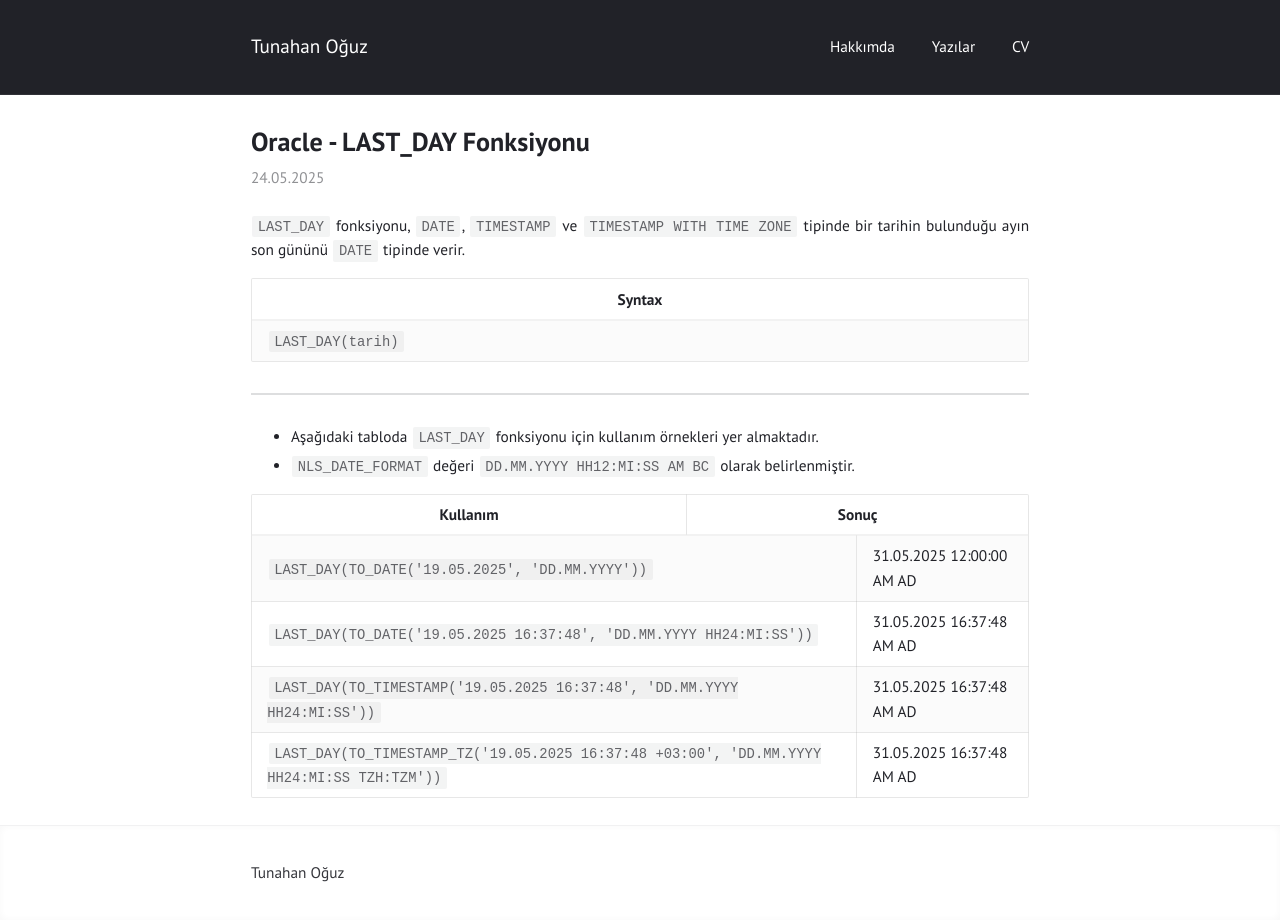
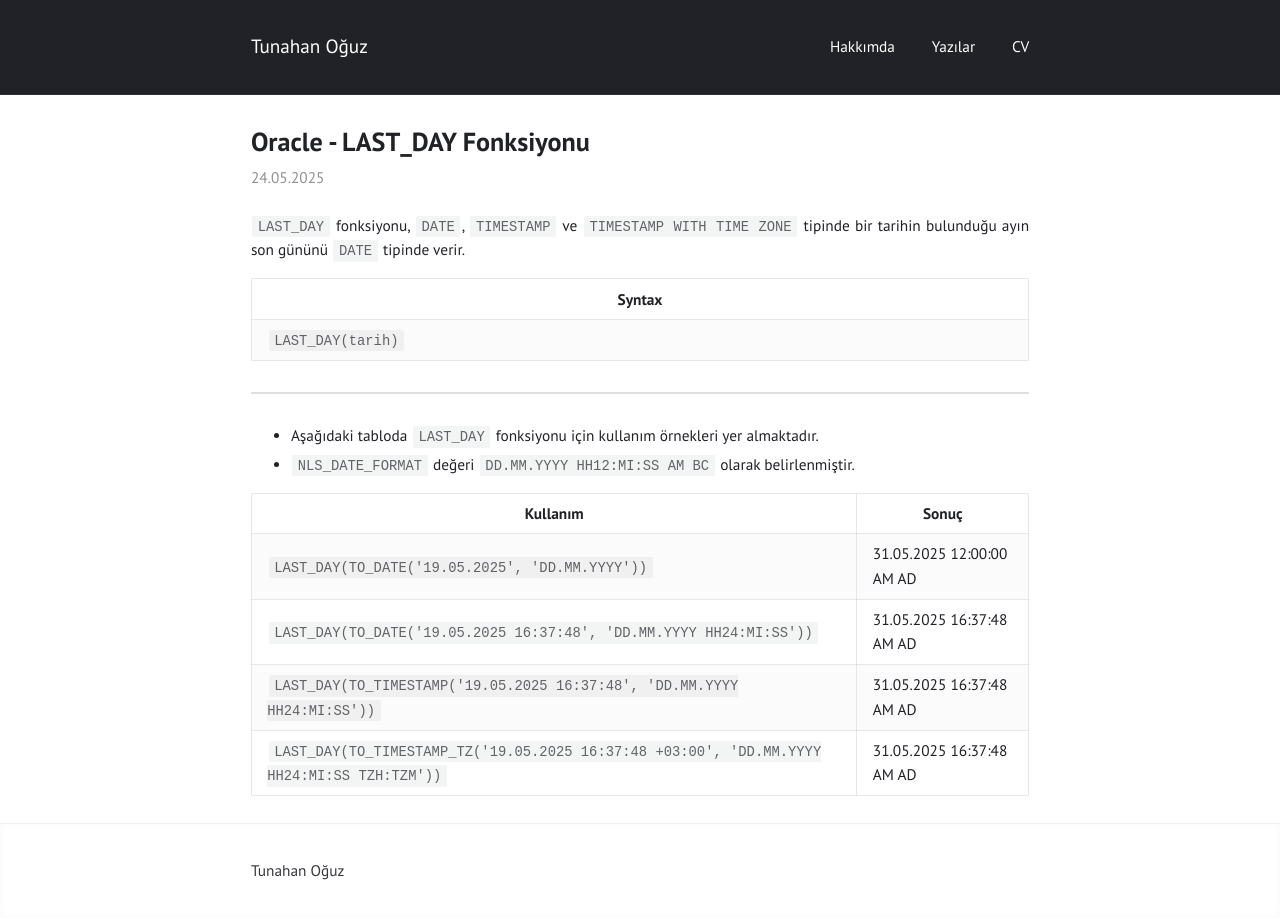
Before and after one commit to tunahanoguz/tunahanoguz.github.io, a Jekyll site: the page built from _posts/2025-05-24-oracle-LAST_DAY-fonksiyonu.md, in a window 1280 px wide. Built offline with Jekyll 4.4.1, drawn with Linux system fonts in a browser that asks for light colours.

Commit message:
Update basic.sass

```diff
--- a/_sass/basic.sass
+++ b/_sass/basic.sass
@@ -65,22 +65,10 @@ img
   height: auto
 
 table
-  display: block
-  max-width: 100%
-  min-width: 100%
-  overflow-x: scroll
-  overflow-y: scroll
+  width: 100%
   border-spacing: 1px
   border-radius: 2px
   box-shadow: 0 0 0 1px reduce(12) inset
-
-thead
-  display: table
-  width: 100%
-
-tbody
-  display: table
-  width: 100%
 
 th, td
   padding: .5em 1em
```
